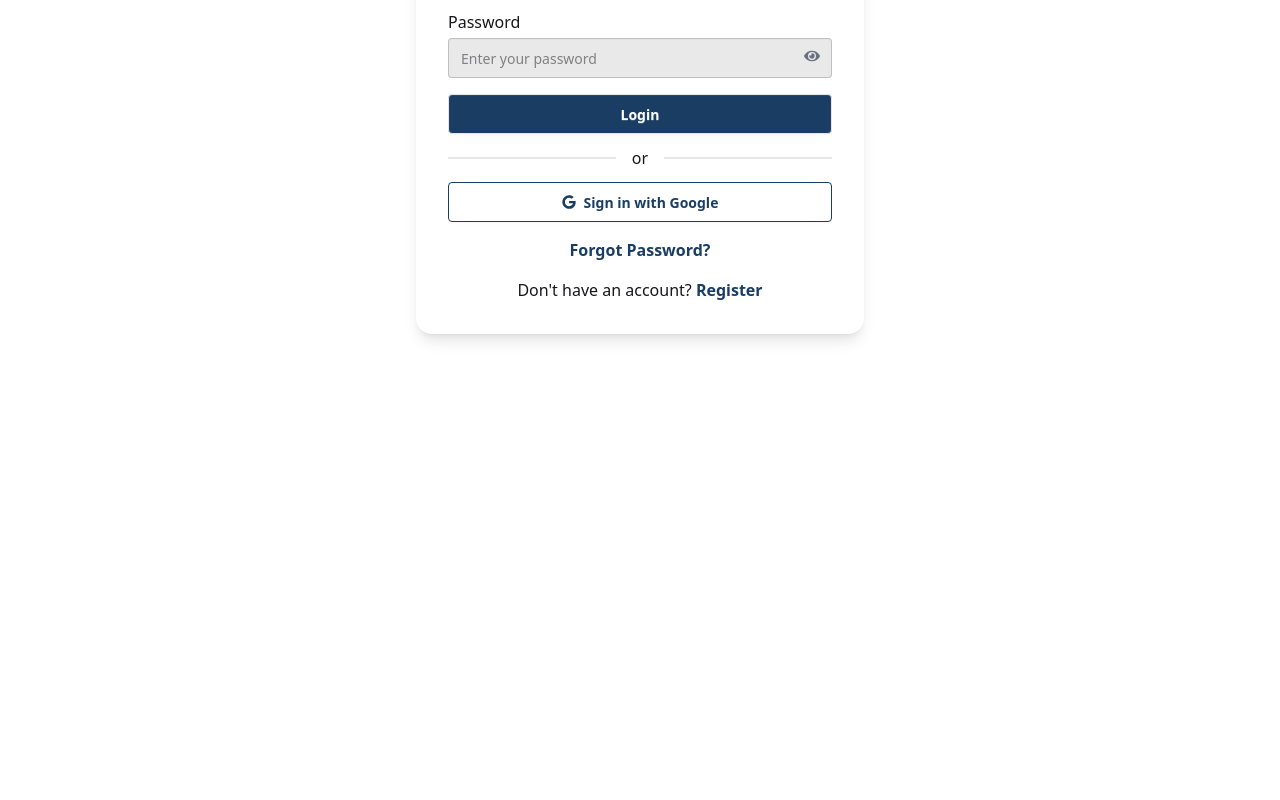
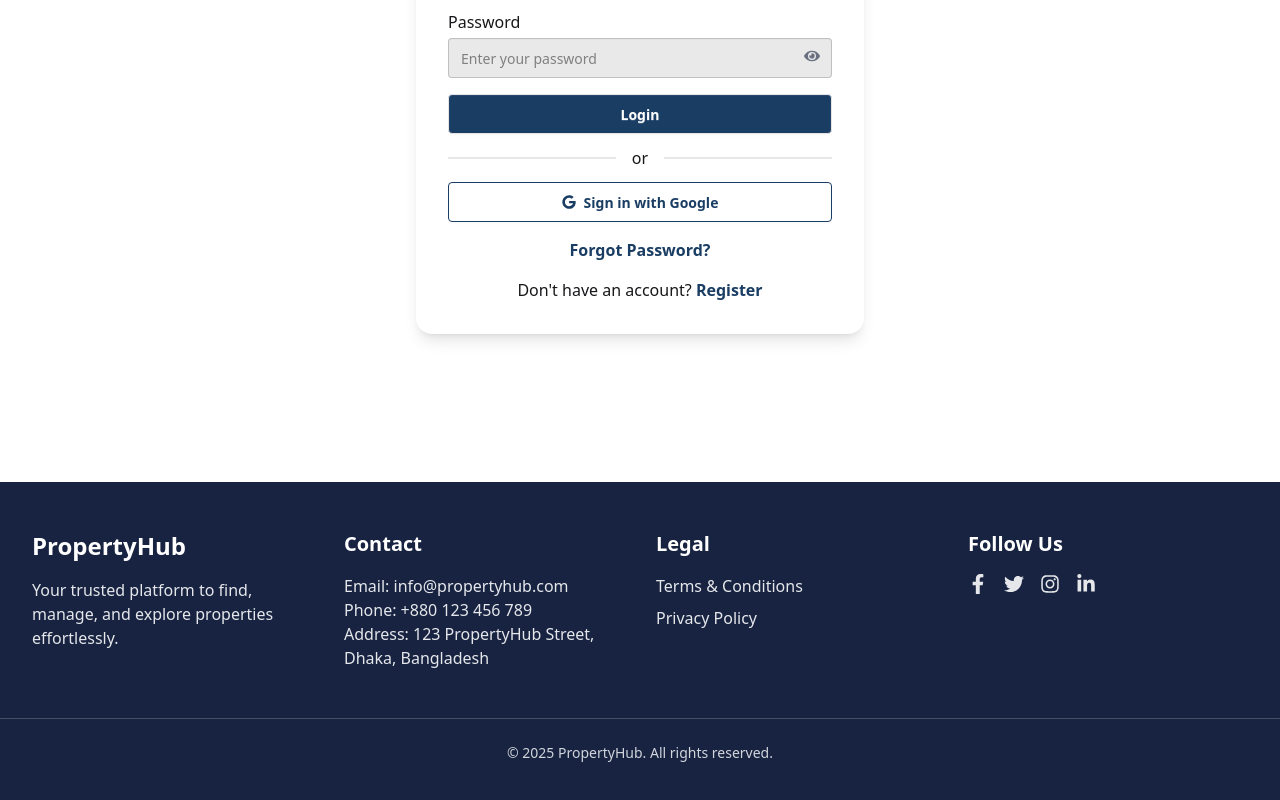
Before and after one commit to Adeeb-06/Assignment-10-client, a React app: page /auth/login in a window 1280 px wide. Shown: the part 346-1146 px from the top of the page. Before the commit the page ends 828 px from the top, so only its background shows below. Built offline with nearby package versions, Linux system fonts and the light colour scheme; no server answers; the HTML template or start-up script is replaced by a standard one.

Commit message:
about,footer,contact

```diff
--- /dev/null
+++ b/src/components/AboutUs.jsx
@@ -0,0 +1,50 @@
+"use client";
+import React from "react";
+import { FaHome, FaUsers, FaStar } from "react-icons/fa";
+
+export default function AboutUs() {
+  return (
+    <section className="bg-gradient-to-b from-base-200 to-white py-20">
+      <div className="max-w-7xl mx-auto px-6 lg:px-8">
+        {/* Header */}
+        <div className="text-center mb-16">
+          <h2 className="text-4xl font-bold text-primary mb-4">About PropertyHub</h2>
+          <p className="text-gray-600 max-w-2xl mx-auto">
+            PropertyHub is your trusted platform for finding, buying, and managing premium properties across the country. We combine modern technology with reliable service to make property search simple and transparent.
+          </p>
+        </div>
+
+        {/* Features / Highlights */}
+        <div className="grid md:grid-cols-3 gap-8">
+          <div className="bg-white rounded-3xl shadow-xl p-8 text-center hover:scale-105 transition-transform duration-300">
+            <div className="flex items-center justify-center mb-4 text-primary text-5xl">
+              <FaHome />
+            </div>
+            <h3 className="text-xl font-bold mb-2">Wide Range of Properties</h3>
+            <p className="text-gray-600">
+              Explore a diverse selection of properties – from modern apartments to luxury villas – all in one platform.
+            </p>
+          </div>
+          <div className="bg-white rounded-3xl shadow-xl p-8 text-center hover:scale-105 transition-transform duration-300">
+            <div className="flex items-center justify-center mb-4 text-primary text-5xl">
+              <FaUsers />
+            </div>
+            <h3 className="text-xl font-bold mb-2">Trusted by Thousands</h3>
+            <p className="text-gray-600">
+              Join thousands of happy clients who have found their dream property with PropertyHub’s expert guidance.
+            </p>
+          </div>
+          <div className="bg-white rounded-3xl shadow-xl p-8 text-center hover:scale-105 transition-transform duration-300">
+            <div className="flex items-center justify-center mb-4 text-primary text-5xl">
+              <FaStar />
+            </div>
+            <h3 className="text-xl font-bold mb-2">Quality & Reliability</h3>
+            <p className="text-gray-600">
+              We prioritize quality and transparency, making your property experience smooth, reliable, and enjoyable.
+            </p>
+          </div>
+        </div>
+      </div>
+    </section>
+  );
+}
--- /dev/null
+++ b/src/components/Contact.jsx
@@ -0,0 +1,61 @@
+"use client";
+import React from "react";
+import { FaPhone, FaEnvelope, FaMapMarkerAlt, FaFacebook, FaInstagram, FaLinkedin } from "react-icons/fa";
+
+export default function Contact() {
+  return (
+    <div className="min-h-screen bg-gradient-to-b from-base-200 to-white py-16">
+      <div className="max-w-5xl mx-auto px-6 lg:px-8">
+        {/* Header */}
+        <div className="text-center mb-12">
+          <h1 className="text-4xl lg:text-5xl font-bold text-primary mb-4">Contact Us</h1>
+          <p className="text-lg text-gray-600">
+            Get in touch with us. We'd love to hear from you!
+          </p>
+        </div>
+
+        {/* Contact Info */}
+        <div className="grid md:grid-cols-3 gap-8 mb-12">
+          <div className="bg-white rounded-2xl shadow-xl p-6 text-center">
+            <FaMapMarkerAlt className="text-3xl text-primary mx-auto mb-4" />
+            <h3 className="text-xl font-bold mb-2">Address</h3>
+            <p className="text-gray-600">123 Main Street, Dhaka, Bangladesh</p>
+          </div>
+          <div className="bg-white rounded-2xl shadow-xl p-6 text-center">
+            <FaPhone className="text-3xl text-primary mx-auto mb-4" />
+            <h3 className="text-xl font-bold mb-2">Phone</h3>
+            <p className="text-gray-600">+880 1234 567890</p>
+          </div>
+          <div className="bg-white rounded-2xl shadow-xl p-6 text-center">
+            <FaEnvelope className="text-3xl text-primary mx-auto mb-4" />
+            <h3 className="text-xl font-bold mb-2">Email</h3>
+            <p className="text-gray-600">info@propertyhub.com</p>
+          </div>
+        </div>
+
+        {/* Social Links */}
+        <div className="text-center mb-12">
+          <h2 className="text-2xl font-bold text-primary mb-4">Follow Us</h2>
+          <div className="flex justify-center gap-6 text-2xl text-gray-600">
+            <a href="#" className="hover:text-primary transition-colors"><FaFacebook /></a>
+            <a href="#" className="hover:text-primary transition-colors"><FaInstagram /></a>
+            <a href="#" className="hover:text-primary transition-colors"><FaLinkedin /></a>
+          </div>
+        </div>
+
+        {/* Map */}
+        <div className="rounded-xl overflow-hidden shadow-lg">
+          <iframe
+            src="https://www.google.com/maps/embed?pb=!1m18!1m12!1m3!1d3651.902948184545!2d90.39945271538441!3d23.78088739461817!2m3!1f0!2f0!3f0!3m2!1i1024!2i768!4f13.1!3m3!1m2!1s0x3755c7f9e2b45bfb%3A0x4a3ee02b1e6e37d!2sDhaka!5e0!3m2!1sen!2sbd!4v1700000000000!5m2!1sen!2sbd"
+            width="100%"
+            height="400"
+            style={{ border: 0 }}
+            allowFullScreen=""
+            loading="lazy"
+            title="Location Map"
+          ></iframe>
+        </div>
+      </div>
+    </div>
+  );
+}
--- /dev/null
+++ b/src/components/Footer.jsx
@@ -0,0 +1,66 @@
+import React from "react";
+import { FaFacebookF, FaTwitter, FaInstagram, FaLinkedinIn } from "react-icons/fa";
+
+export default function Footer() {
+  return (
+    <footer className="bg-primary text-white py-12">
+      <div className="max-w-7xl mx-auto px-6 lg:px-8 grid grid-cols-1 md:grid-cols-4 gap-8">
+
+        {/* Website Name */}
+        <div>
+          <h2 className="text-2xl font-bold mb-4">PropertyHub</h2>
+          <p className="text-gray-200">Your trusted platform to find, manage, and explore properties effortlessly.</p>
+        </div>
+
+        {/* Contact Details */}
+        <div>
+          <h3 className="text-xl font-semibold mb-4">Contact</h3>
+          <p className="text-gray-200">Email: info@propertyhub.com</p>
+          <p className="text-gray-200">Phone: +880 123 456 789</p>
+          <p className="text-gray-200">Address: 123 PropertyHub Street, Dhaka, Bangladesh</p>
+        </div>
+
+        {/* Terms & Conditions */}
+        <div>
+          <h3 className="text-xl font-semibold mb-4">Legal</h3>
+          <ul className="space-y-2">
+            <li>
+              <a href="/terms" className="text-gray-200 hover:text-secondary transition-colors">
+                Terms & Conditions
+              </a>
+            </li>
+            <li>
+              <a href="/privacy" className="text-gray-200 hover:text-secondary transition-colors">
+                Privacy Policy
+              </a>
+            </li>
+          </ul>
+        </div>
+
+        {/* Social Media Links */}
+        <div>
+          <h3 className="text-xl font-semibold mb-4">Follow Us</h3>
+          <div className="flex gap-4">
+            <a href="#" className="text-gray-200 hover:text-secondary transition-colors">
+              <FaFacebookF size={20} />
+            </a>
+            <a href="#" className="text-gray-200 hover:text-secondary transition-colors">
+              <FaTwitter size={20} />
+            </a>
+            <a href="#" className="text-gray-200 hover:text-secondary transition-colors">
+              <FaInstagram size={20} />
+            </a>
+            <a href="#" className="text-gray-200 hover:text-secondary transition-colors">
+              <FaLinkedinIn size={20} />
+            </a>
+          </div>
+        </div>
+
+      </div>
+
+      <div className="mt-12 border-t border-white/20 pt-6 text-center text-gray-300 text-sm">
+        &copy; {new Date().getFullYear()} PropertyHub. All rights reserved.
+      </div>
+    </footer>
+  );
+}
--- a/src/components/HeroSection.jsx
+++ b/src/components/HeroSection.jsx
@@ -9,7 +9,7 @@
         <div className="absolute bottom-20 right-10 w-96 h-96 bg-white rounded-full blur-3xl"></div>
       </div>
 
-      <div className="relative max-w-12xl mx-auto px-6 lg:px-8 py-24 lg:py-28">
+      <div className="relative max-w-12xl mx-auto px-6 lg:px-8 py-24 lg:py-34">
         <div className="flex justify-center items-center">
           {/* Left Content */}
           <div className="space-y-8 w-full mx-auto flex justify-center items-center flex-col">
@@ -31,7 +31,7 @@
             </p>
 
             {/* Search Bar */}
-            <div className="bg-white rounded-2xl p-2 shadow-2xl w-4xl">
+            <div className="bg-white rounded-2xl p-2 shadow-2xl md:w-4xl w-full">
               <div className="flex flex-col sm:flex-row gap-2">
                 <input
                   type="text"
--- a/src/layout/AuthLayout.jsx
+++ b/src/layout/AuthLayout.jsx
@@ -1,6 +1,7 @@
 import React from "react";
 import { Outlet } from "react-router-dom";
 import Navbar from "../components/Navbar";
+import Footer from "../components/Footer";
 
 
 const AuthLayout = () => {
@@ -13,6 +14,9 @@
       <main>
         <Outlet />
       </main>
+      <footer>
+              <Footer/>
+             </footer>
     </div>
   );
 };
--- a/src/layout/HomeLayout.jsx
+++ b/src/layout/HomeLayout.jsx
@@ -1,6 +1,7 @@
 import React from 'react'
 import { Outlet } from 'react-router-dom'
 import Navbar from '../components/Navbar'
+import Footer from '../components/Footer'
 
 function HomeLayout() {
   return (
@@ -11,6 +12,9 @@
        <main>
         <Outlet></Outlet>
        </main>
+       <footer>
+        <Footer/>
+       </footer>
     </div>
   )
 }
--- a/src/layout/PropertiesLayout.jsx
+++ b/src/layout/PropertiesLayout.jsx
@@ -1,6 +1,7 @@
 import React from 'react'
 import Navbar from '../components/Navbar'
 import { Outlet } from 'react-router-dom'
+import Footer from '../components/Footer'
 
 const PropertiesLayout = () => {
   return (
@@ -11,6 +12,9 @@
     <main>
         <Outlet/>
     </main>
+    <footer>
+            <Footer/>
+           </footer>
    </div>
   )
 }
--- a/src/layout/RatingsLayout.jsx
+++ b/src/layout/RatingsLayout.jsx
@@ -1,6 +1,7 @@
 import React from 'react'
 import Navbar from '../components/Navbar'
 import { Outlet } from 'react-router-dom'
+import Footer from '../components/Footer'
 
 const RatingsLayout = () => {
   return (
@@ -11,6 +12,9 @@
     <main>
         <Outlet/>
     </main>
+    <footer>
+            <Footer/>
+           </footer>
    </div>
   )
 }
--- a/src/pages/Home.jsx
+++ b/src/pages/Home.jsx
@@ -3,6 +3,8 @@
 import Stats from '../components/Stats'
 import WhyChooseUs from '../components/WhyChooseUs'
 import FeaturedProperties from '../components/FeaturedProperties'
+import Contact from '../components/Contact'
+import AboutUs from '../components/AboutUs'
 
 const Home = () => {
   return (
@@ -10,7 +12,9 @@
         <HeroSection/>
         <Stats/>
         <WhyChooseUs/>
+        <AboutUs/>
         <FeaturedProperties/>
+        <Contact/>
     </div>
   )
 }
```
